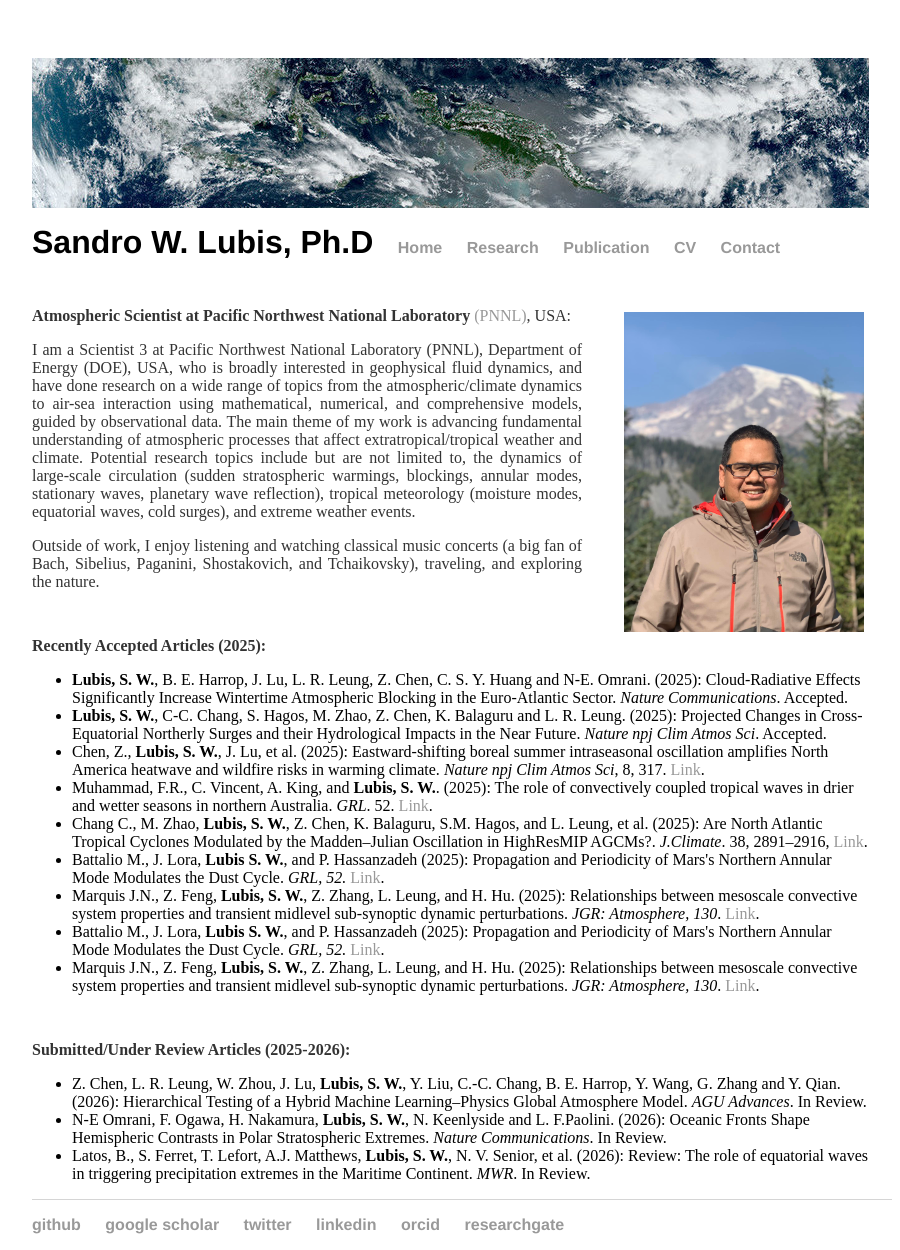
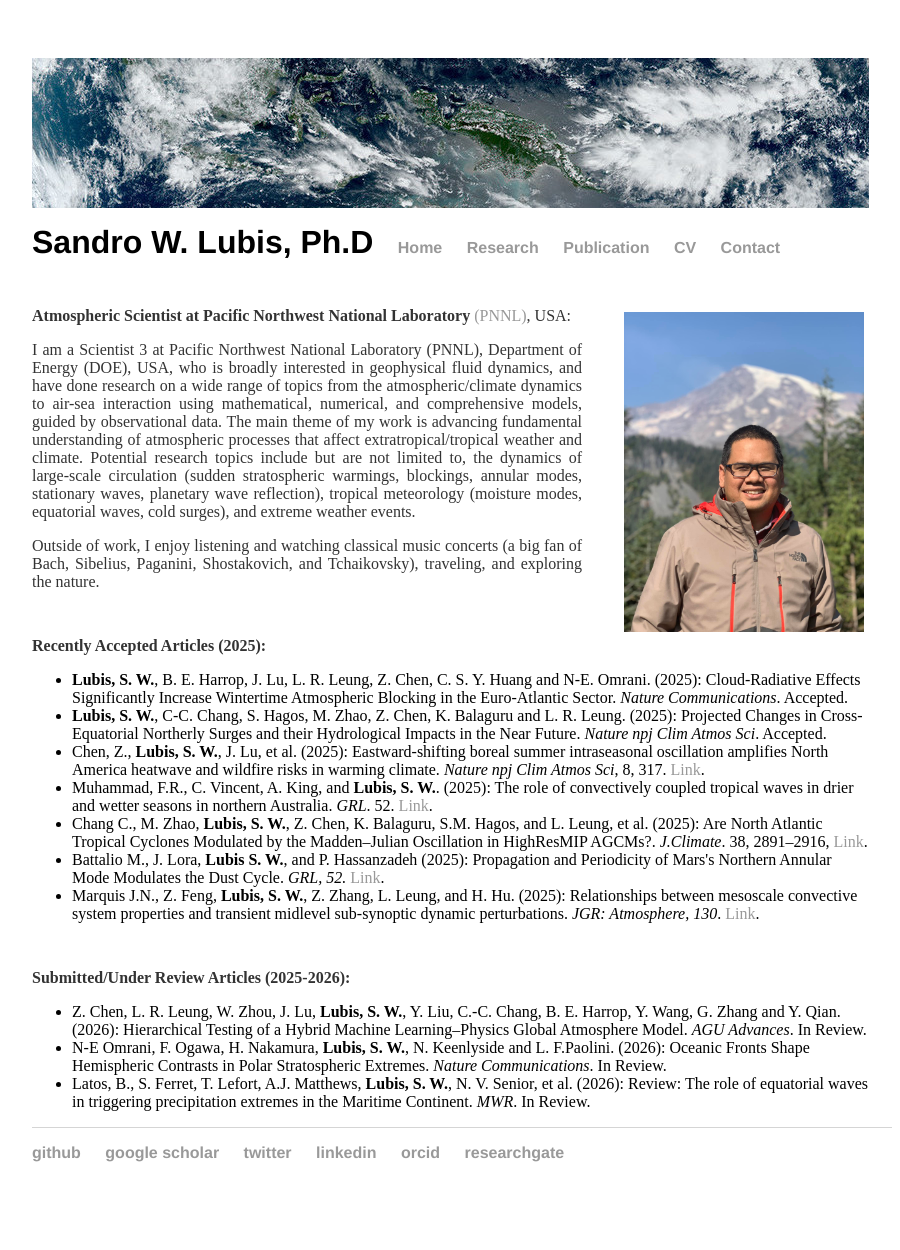
Before and after one commit to sandrolubis/sandrolubis.github.io, a Jekyll site: the page built from index.html, in a window 1280 px wide. Shown: the whole page, without its empty margins (276-1176 px from the left). Built offline with Jekyll 4.4.1, drawn with Linux system fonts in a browser that asks for light colours; after the commit the page ends 1178 px from its top, so only the background shows below that.

Commit message:
Update index.html

```diff
--- a/index.html
+++ b/index.html
@@ -52,8 +52,6 @@ div.relative {
 		<li> Chang C., M. Zhao, <b>Lubis, S. W.</b>, Z. Chen, K. Balaguru, S.M. Hagos, and L. Leung, et al. (2025): Are North Atlantic Tropical Cyclones Modulated by the Madden–Julian Oscillation in HighResMIP AGCMs?. <i>J.Climate</i>. 38, 2891–2916,</i> <a href="https://doi.org/10.1175/JCLI-D-24-0509.1">Link</a>.</li>
 		<li> Battalio M., J. Lora,  <b>Lubis S. W.</b>, and P. Hassanzadeh (2025): Propagation and Periodicity of Mars's Northern Annular Mode Modulates the Dust Cycle. <i>GRL, 52.</i> <a href="https://doi.org/10.1029/2024GL112814">Link</a>.</li>
 		<li> Marquis J.N., Z. Feng, <b>Lubis, S. W.</b>, Z. Zhang, L. Leung, and H. Hu. (2025): Relationships between mesoscale convective system properties and transient midlevel sub-synoptic dynamic perturbations. <i>JGR: Atmosphere, 130</i>. <a href="https://doi.org/10.1029/2024JD042076">Link</a>.</li>
-		<li> Battalio M., J. Lora,  <b>Lubis S. W.</b>, and P. Hassanzadeh (2025): Propagation and Periodicity of Mars's Northern Annular Mode Modulates the Dust Cycle. <i>GRL, 52.</i> <a href="https://doi.org/10.1029/2024GL112814">Link</a>.</li>
-		<li> Marquis J.N., Z. Feng, <b>Lubis, S. W.</b>, Z. Zhang, L. Leung, and H. Hu. (2025): Relationships between mesoscale convective system properties and transient midlevel sub-synoptic dynamic perturbations. <i>JGR: Atmosphere, 130</i>. <a href="https://doi.org/10.1029/2024JD042076">Link</a>.</li>
 		</ul>
 	<p class="ex", style="padding-top:30px"><font size=3><b>Submitted/Under Review Articles (2025-2026):</b></p>
 		<ul class="ex">
```
